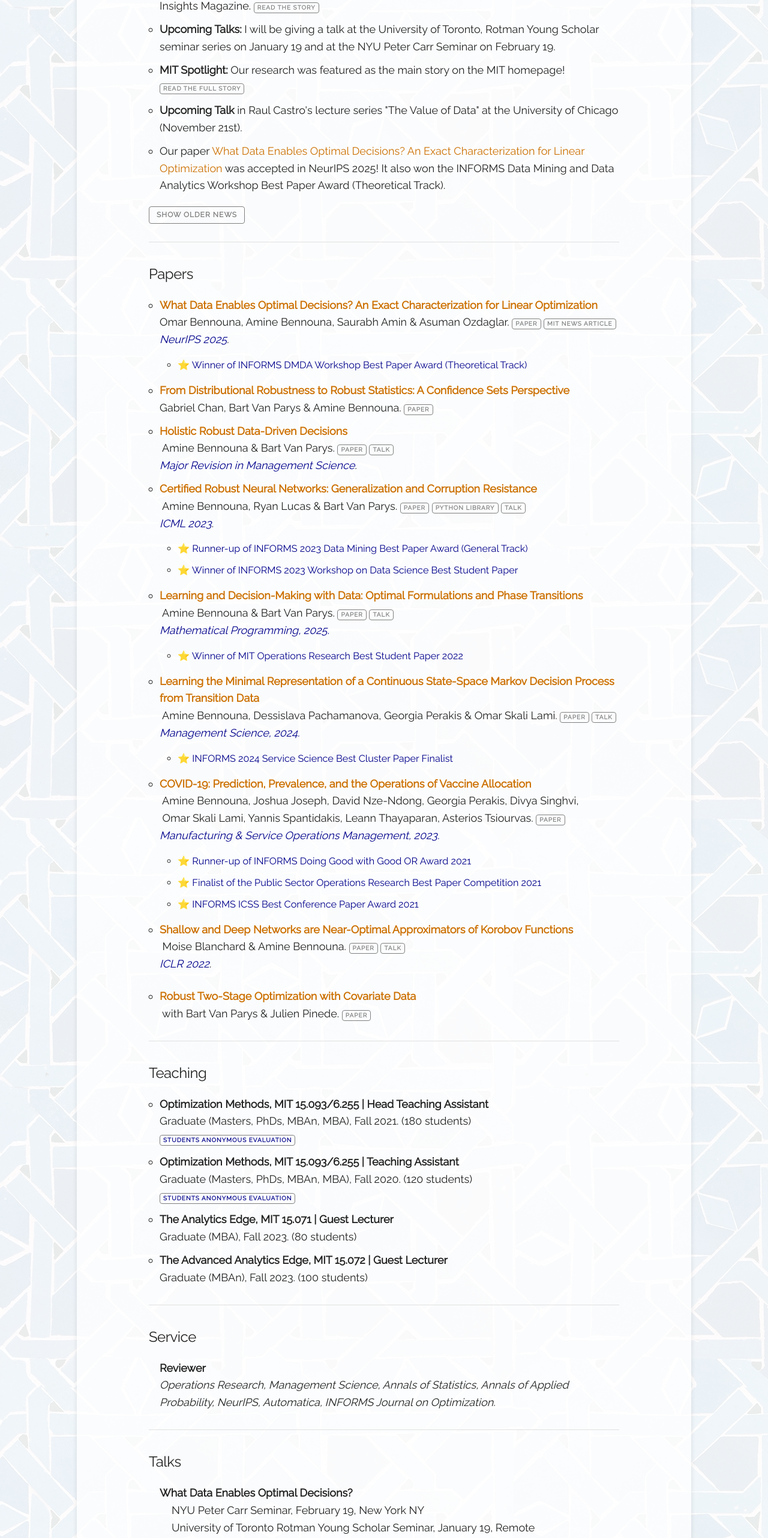
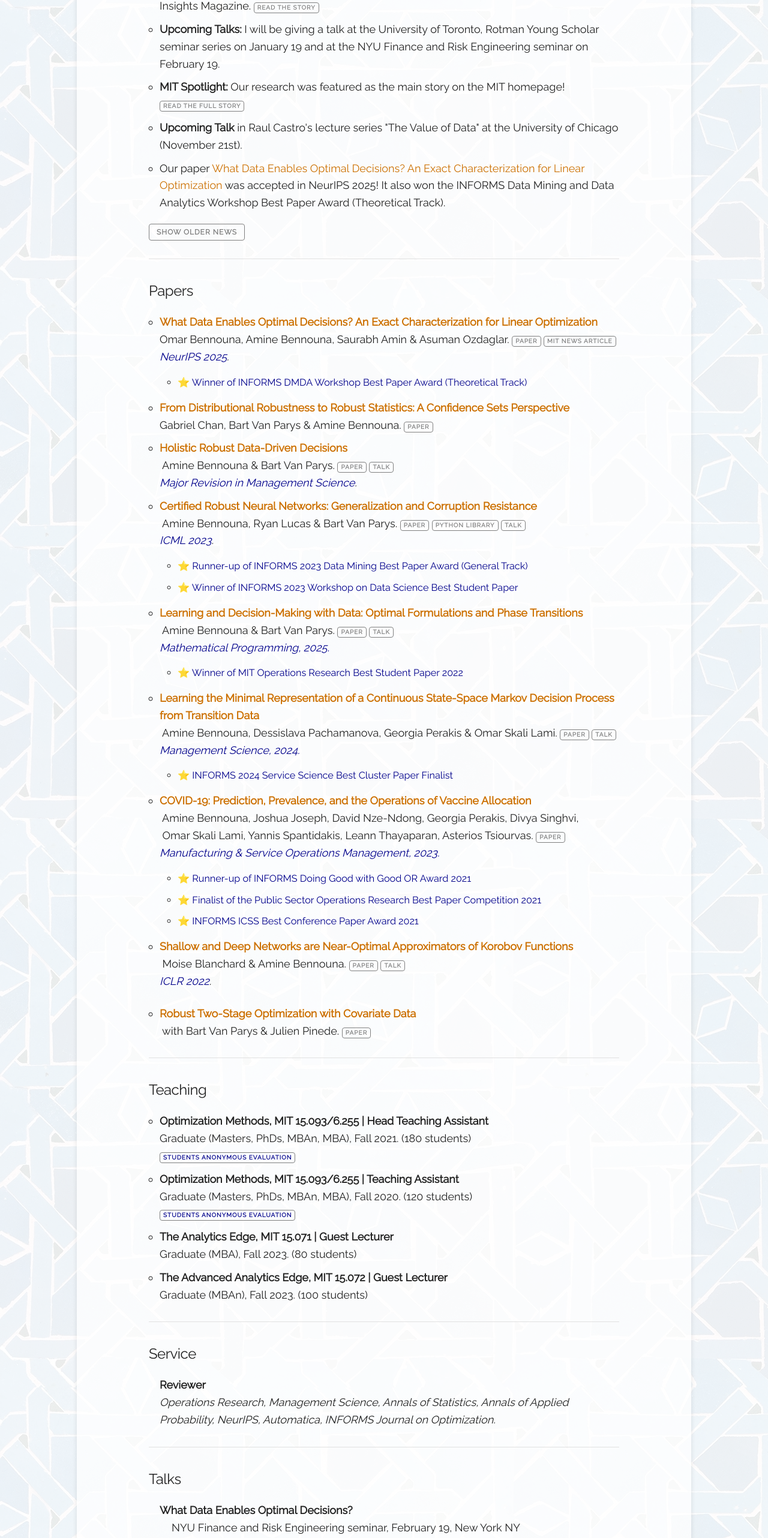
Before and after one commit to aminebennouna/aminebennouna.github.io, a plain HTML site: page index.html in a window 1280 px wide. Shown: the part 1287-3851 px from the top of the page at 60% size. Drawn offline with Linux system fonts and the light colour scheme.

Commit message:
Update NYU seminar name and link
Co-Authored-By: Claude Sonnet 4.6 <noreply@anthropic.com>

```diff
--- a/index.html
+++ b/index.html
@@ -111,7 +111,7 @@
               <ul class="news-list">
                 <li class="news-item"><strong>Podcast:</strong> I had a great conversation with Yurui Tong on her podcast Floating Questions, exploring core ideas around data value. <a class="hidelink" href="https://open.spotify.com/episode/3FJb3pHo1nzjWhV2mbUgdA?si=c20a462ad624460d&nd=1&dlsi=c09f6db0a43b4e46"><button class="button-link">Podcast</button></a></li>
                 <li class="news-item"><strong>Kellogg Insights:</strong> Our research on data value in decision-making was featured in Kellogg Insights Magazine. <a class="hidelink" href="https://insight.kellogg.northwestern.edu/article/do-you-really-need-all-that-data"><button class="button-link">Read the story</button></a></li>
-                <li class="news-item"><strong>Upcoming Talks:</strong> I will be giving a talk at the University of Toronto, <a class="hidelink" href="https://sites.google.com/view/rotmanyoungscholarseminar/home">Rotman Young Scholar seminar series</a> on January 19 and at the <a class="hidelink" href="https://engineering.nyu.edu/academics/departments/finance-and-risk-engineering/upcoming-events">NYU Peter Carr Seminar</a> on February 19.</li>
+                <li class="news-item"><strong>Upcoming Talks:</strong> I will be giving a talk at the University of Toronto, <a class="hidelink" href="https://sites.google.com/view/rotmanyoungscholarseminar/home">Rotman Young Scholar seminar series</a> on January 19 and at the <a class="hidelink" href="https://engineering.nyu.edu/events/2026/02/19/fre-special-seminar-amine-bennouna">NYU Finance and Risk Engineering seminar</a> on February 19.</li>
                 <li class="news-item"><strong>MIT Spotlight:</strong> Our research was featured as the main story on the MIT homepage! <a class="hidelink" href="https://news.mit.edu/2025/bigger-datasets-arent-always-better-1118"><button class="button-link">Read the full story</button></a></li>
                 <li class="news-item"><strong>Upcoming Talk</strong> in Raul Castro's lecture series &quot;The Value of Data&quot; at the University of Chicago (November 21st).</li>
                 <li class="news-item">Our paper <font color="cc7000">What Data Enables Optimal Decisions? An Exact Characterization for Linear Optimization</font> was accepted in NeurIPS 2025! It also won the INFORMS Data Mining and Data Analytics Workshop Best Paper Award (Theoretical Track).</li>
@@ -407,7 +407,7 @@
 
               <strong>What Data Enables Optimal Decisions?</strong>
               <br>
-              <div class="indented">NYU Peter Carr Seminar, February 19, New York NY</div>
+              <div class="indented">NYU Finance and Risk Engineering seminar, February 19, New York NY</div>
               <div class="indented">University of Toronto Rotman Young Scholar Seminar, January 19, Remote</div>
               <div class="indented">University of Chicago, "The Value of Data" lecture series, November 21, Chicago IL</div>
               <div class="indented">INFORMS Annual Meeting, October 2025, Atlanta GA</div>
```
